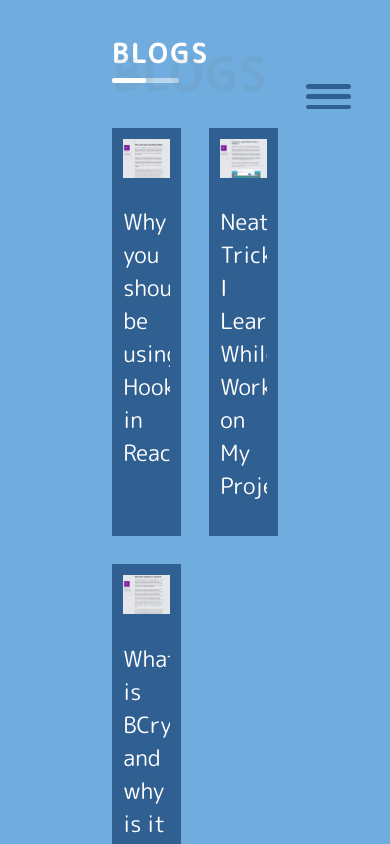
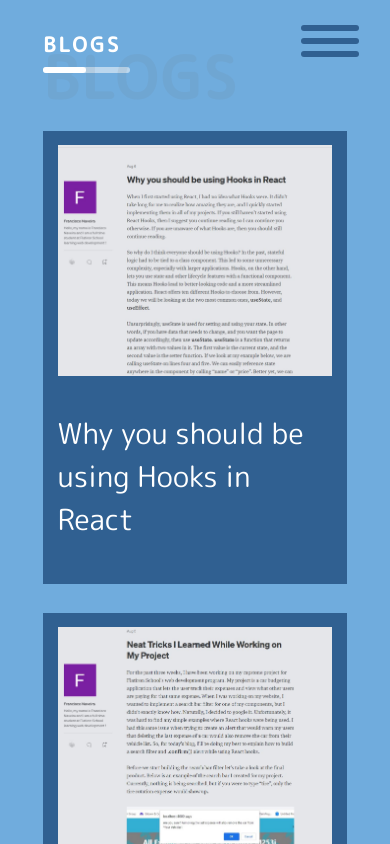
Before and after one commit to FranciscoNav/francisco-portfolio, a React (Create React App) app: page /blogs in a window 390 px wide. Shown: the top 844 px of the page. Built offline with nearby package versions, Linux system fonts and the light colour scheme.

Commit message:
Improved location of the nav-buttun

```diff
--- a/src/App.scss
+++ b/src/App.scss
@@ -41,3 +41,16 @@ span{
         font-size: 70%;
     }
 }
+@media screen and (max-width: 700px){
+    html{
+        font-size: 90%;
+    }
+}
+@media screen and (max-width: 480px){
+    h2{
+        font-size: 60%;
+    }
+    h3{
+        font-size: 70%;
+    }
+}
--- a/src/styles/blogs.scss
+++ b/src/styles/blogs.scss
@@ -2,6 +2,10 @@
     display: grid;
     grid-template-columns: repeat(2, 1fr);
     grid-gap: 2.5rem;
+    @media screen and (max-width: 1080px){
+        grid-template-columns: repeat(1, 1fr);
+        grid-gap: 2rem;
+    }
     .blog{
         background-color: rgb(48, 96, 145);
         width: 100%;
--- a/src/styles/layout.scss
+++ b/src/styles/layout.scss
@@ -38,6 +38,9 @@
             @media screen and (max-width: 1400px){
                 margin: 3rem 10rem;
             }
+            @media screen and (max-width: 710px){
+                margin: 2rem 3rem;
+            }
         }
         @media screen and (max-width: 1000px){
             margin-left: 0;
@@ -49,8 +52,8 @@
 .nav-button{
     position: absolute;
     z-index: 10;
-    right: 10%;
-    top: 10%;
+    right: 8%;
+    top: 3%;
     width: 4rem;
     height: 4rem;
     display: none;
--- a/src/styles/portfolio.scss
+++ b/src/styles/portfolio.scss
@@ -60,7 +60,6 @@
                     }
                 }
             }
-
             &:hover{
                 .hover-items{
                     transition: all .5s ease-in-out .2s;
@@ -109,4 +108,10 @@
     align-items: center;
     margin: 2rem 9rem;
     flex-wrap: wrap;
+    @media screen and (max-width: 1270px){
+        margin: 2rem 5rem;
+    }
+    @media screen and (max-width: 1100px){
+        margin: 2rem 2rem;
+    }
 }
```
